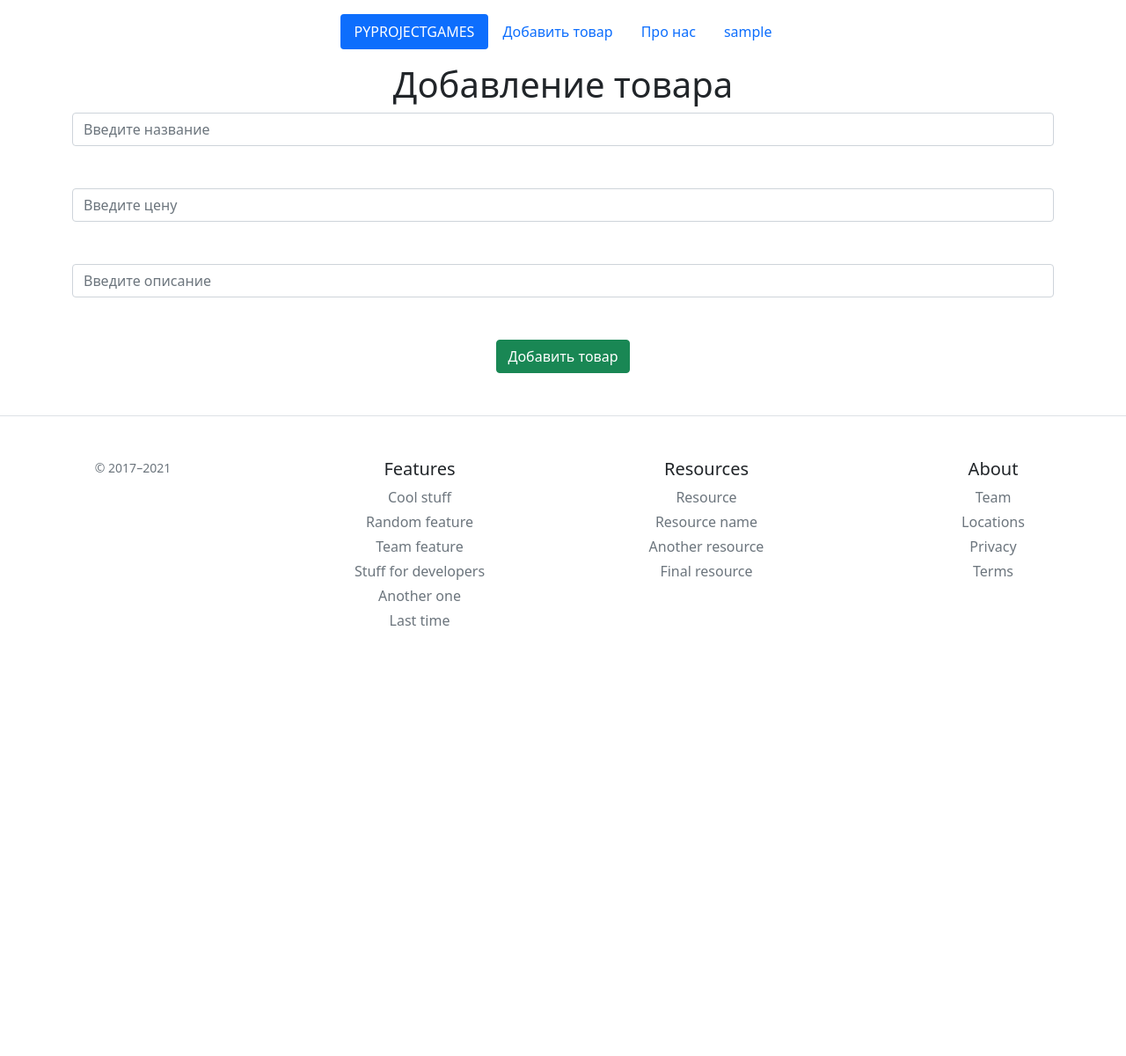
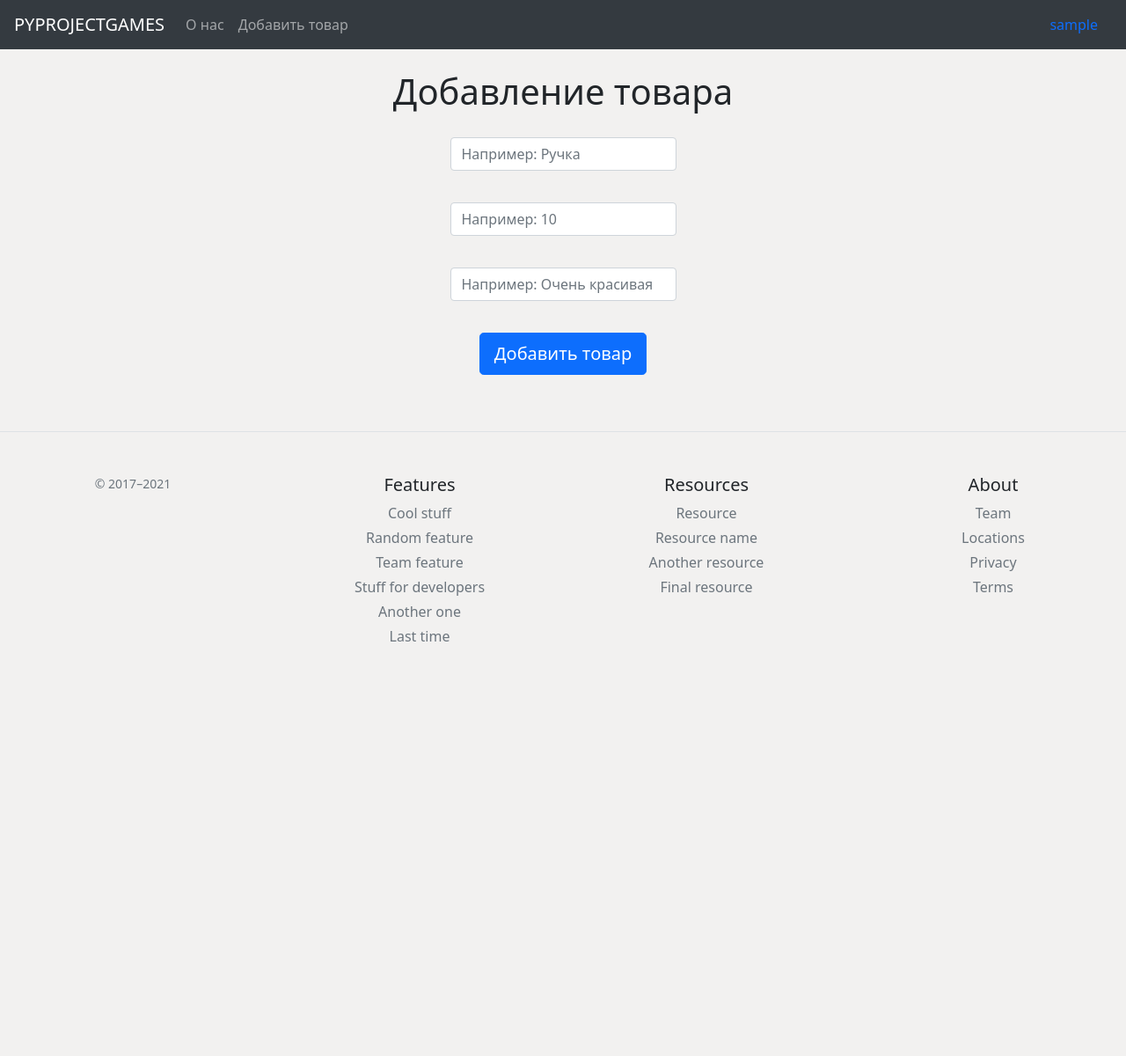
Before and after one commit to RealQuick56/Progect_flask, a Flask app: page /create in a window 1280 px wide. Shown: the whole page at 88% size. Before the commit the page ends 711 px from the top, so only its background shows below. Run offline with Flask 2, Linux system fonts and the light colour scheme; a user stored in the database is signed in; some libraries are stand-ins or nearby versions.

Commit message:
Site_Project.0.0.3 Более стабильная версия

```diff
--- a/new/routes.py
+++ b/new/routes.py
@@ -15,14 +15,12 @@ def index():
         return render_template('index.html', data=items, user='')
 
 
-
 @app.route('/about')
 def about():
     try:
         return render_template('about.html', text='Чтобы не было тут пусто...', user=session['login'])
     except:
         return render_template('about.html', text='Чтобы не было тут пусто...', user='')
-
 
 
 @app.route('/create', methods=['POST', 'GET'])
@@ -113,6 +111,11 @@ def logout():
 def profile():
     return render_template('profile.html', user=session['login'])
 
+@app.route('/buy')
+@login_required
+def buy():
+    return render_template('buy.html')
+
 
 @app.after_request
 def redirect_to_singing(response):
--- /dev/null
+++ b/new/static/css/navbar-top.css
@@ -0,0 +1,4 @@
+/* Show it's not fixed to the top */
+body {
+  min-height: 75rem;
+}
--- a/new/templates/base.html
+++ b/new/templates/base.html
@@ -1,32 +1,102 @@
 <!DOCTYPE html>
-<html lang="ru">
-<head>
-    <meta charset="UTF-8">
+<html lang="ru" prefix="og: http://ogp.me/ns#"><head>
+<meta charset="utf-8">
 <meta name="viewport" content="width=device-width, initial-scale=1">
-    <meta http-equiv="X-UA-Compatible" content="ie=edge">
-    <link rel="stylesheet" href="https://cdn.jsdelivr.net/npm/bootstrap@5.0.0-beta3/dist/css/bootstrap.min.css"
-          integrity="sha384-eOJMYsd53ii+scO/bJGFsiCZc+5NDVN2yr8+0RDqr0Ql0h+rP48ckxlpbzKgwra6" crossorigin="anonymous">
+<meta name="robots" content="index, follow"><link rel="canonical" href="https://bootstrap5.ru/examples/navbar-static">
+<meta name="description" content="Пример одной статической верхней панели навигации с дополнительным контентом.">
+<meta name="author" content="Mark Otto, Jacob Thornton, and Bootstrap contributors, Alexey Golyagin">
+<meta name="docsearch:language" content="ru">
+<meta name="docsearch:version" content="5.0">
 {% block title %}{% endblock %}
-</head>
-<div class="container">
-  <header class="d-flex justify-content-center py-3">
-    <ul class="nav nav-pills">
-      <li class="nav-item"><a href="/home" class="nav-link active">PYPROJECTGAMES</a></li>
+<!-- Bootstrap core CSS -->
+<link rel="stylesheet" href="https://stackpath.bootstrapcdn.com/bootstrap/5.0.0-alpha1/css/bootstrap.min.css" integrity="sha384-r4NyP46KrjDleawBgD5tp8Y7UzmLA05oM1iAEQ17CSuDqnUK2+k9luXQOfXJCJ4I" crossorigin="anonymous">
+<link rel="stylesheet" href="https://bootstrap5.ru/css/docs.css">
+<!-- Favicons -->
+<link rel="apple-touch-icon" href="https://bootstrap5.ru/img/favicons/apple-touch-icon.png" sizes="180x180">
+<link rel="icon" href="https://bootstrap5.ru/img/favicons/favicon-32x32.png" sizes="32x32" type="image/png">
+<link rel="icon" href="https://bootstrap5.ru/img/favicons/favicon-16x16.png" sizes="16x16" type="image/png">
+<link rel="manifest" href="https://bootstrap5.ru/img/favicons/manifest.json">
+<link rel="mask-icon" href="https://bootstrap5.ru/img/favicons/safari-pinned-tab.svg" color="#7952b3">
+<link rel="icon" href="https://bootstrap5.ru/img/favicons/favicon.ico">
+<meta name="theme-color" content="#7952b3">
+<!-- Facebook -->
+<meta property="og:url" content="https://bootstrap5.ru/examples/navbar-static">
+<meta property="og:title" content="Статическая верхняя панель навигации">
+<meta property="og:description" content="Пример одной статической верхней панели навигации с дополнительным контентом.">
+<meta property="og:type" content="website">
+<meta property="og:image" content="https://bootstrap5.ru/img/examples/navbar-static.png">
+<meta property="og:image:type" content="image/jpg">
+<meta property="og:image:width" content="1000">
+<meta property="og:image:height" content="500">
+    <style>
+      body {
+        background-color: #f2f1f0;
+      }
+
+      .bd-placeholder-img {
+        font-size: 1.125rem;
+        text-anchor: middle;
+        -webkit-user-select: none;
+        -moz-user-select: none;
+        -ms-user-select: none;
+        user-select: none;
+      }
+
+      @media (min-width: 768px) {
+        .bd-placeholder-img-lg {
+          font-size: 3.5rem;
+        }
+      }
+    </style>
+    <!-- Custom styles for this template -->
+    <link href="static/css/navbar-top.css" rel="stylesheet"></head>
+<body class="text-center">
+<nav class="navbar navbar-expand-md navbar-dark bg-dark mb-4">
+  <div class="container-fluid">
+    <a class="navbar-brand" href="/home">PYPROJECTGAMES</a>
+    <button class="navbar-toggler" type="button" data-toggle="collapse" data-target="#navbarCollapse" aria-controls="navbarCollapse" aria-expanded="false" aria-label="Toggle navigation">
+      <span class="navbar-toggler-icon"></span>
+    </button>
+    <div class="collapse navbar-collapse" id="navbarCollapse">
+      <ul class="navbar-nav mr-auto mb-2 mb-md-0">
         {% if user == session['login'] %}
-      <li class="nav-item"><a href="/create" class="nav-link">Добавить товар</a></li>
-      <li class="nav-item"><a href="/about" class="nav-link">Про нас</a></li>
-      <li class="nav-item"><a class="nav-link" href="/profile">{{ user }}</a></li>
+        <li class="nav-item active">
+          <a class="nav-link" aria-current="page" href="/about">О нас</a>
+        </li>
+        <li class="nav-item">
+          <a class="nav-link" href="/create">Добавить товар</a>
+        </li>
         {% else %}
-      <li class="nav-item"><a href="/login" class="nav-link">Вход</a></li>
-      <li class="nav-item"><a href="/registration" class="nav-link">Регистрация</a></li>
+        <li class="nav-item active">
+          <a class="nav-link" aria-current="page" href="/about">О нас</a>
+        </li>
         {% endif %}
       </ul>
-  </header>
+      <form class="d-flex justify-content-center">
+        {% if user == session['login'] %}
+        <a class="nav-link" aria-current="page" href="/profile">{{ user }}</a>
+        {% else %}
+        <a class="nav-link" aria-current="page" href="/login">Вход</a>
+        {% endif %}
+      </form>
     </div>
-<body class="text-center">
+  </div>
+</nav>
 
 {% block body %}{% endblock %}
 
+<script type="text/javascript" async="" src="https://www.google-analytics.com/analytics.js"></script><script async="" src="https://mc.yandex.ru/metrika/tag.js"></script><script src="https://stackpath.bootstrapcdn.com/bootstrap/5.0.0-alpha1/js/bootstrap.bundle.min.js"></script>
+<!-- Global site tag (gtag.js) - Google Analytics -->
+<script async="" src="https://www.googletagmanager.com/gtag/js?id=UA-179173139-1"></script>
+<script>
+  window.dataLayer = window.dataLayer || [];
+  function gtag(){ dataLayer.push(arguments); }
+  gtag('js', new Date());
+
+  gtag('config', 'UA-179173139-1');
+</script>
+<!-- Yandex.Metrika counter --> <script type="text/javascript"> (function(m,e,t,r,i,k,a){ m[i]=m[i]||function(){ (m[i].a=m[i].a||[]).push(arguments) }; m[i].l=1*new Date();k=e.createElement(t),a=e.getElementsByTagName(t)[0],k.async=1,k.src=r,a.parentNode.insertBefore(k,a)}) (window, document, "script", "https://mc.yandex.ru/metrika/tag.js", "ym"); ym(67718821, "init", { clickmap:true, trackLinks:true, accurateTrackBounce:true, webvisor:true }); </script> <noscript><div><img src="https://mc.yandex.ru/watch/67718821" style="position:absolute; left:-9999px;" alt="" /></div></noscript> <!-- /Yandex.Metrika counter -->
+<script src="https://stackpath.bootstrapcdn.com/bootstrap/5.0.0-alpha1/js/bootstrap.bundle.min.js"></script>
 <div>
   <footer class="pt-4 my-md-5 pt-md-5 border-top">
     <div class="row">
--- a/new/templates/create.html
+++ b/new/templates/create.html
@@ -7,11 +7,21 @@
 {% block body %}
 <div class="container">
   <h1>Добавление товара</h1>
-  <form method="post">
-    <input type="text" class="form-control" name="title" id="title" placeholder="Введите название"><br><br>
-    <input type="number" class="form-control" name="price" id="price" placeholder="Введите цену"><br><br>
-    <input type="text" class="form-control" name="text" id="text" placeholder="Введите описание"><br><br>
-    <button class="btn btn-success" type="submit">Добавить товар</button>
+  <div class="container d-flex justify-content-center">
+  <form method="POST">
+
+
+    <div class="form-floating py-3 m-1">
+      <input type="text" class="form-control w-auto"  name="title" placeholder="Например: Ручка">
+    </div>
+    <div class="form-floating py-3 m-1">
+      <input type="number" class="form-control w-auto"  name="price" placeholder="Например: 10">
+    </div>
+    <div class="form-floating py-3 m-1">
+      <input type="text" class="form-control w-auto"  name="text" placeholder="Например: Очень красивая">
+    </div>
+    <button class="w-auto btn btn-lg btn-primary py-2 m-3" type="submit" value="Registration">Добавить товар</button>
   </form>
 </div>
+  </div>
 {% endblock %}
--- a/new/templates/login.html
+++ b/new/templates/login.html
@@ -31,11 +31,6 @@
       <label class="py-4" for="floatingPassword">Введите пароль</label>
     </div>
     </div>
-    <div class="checkbox mb-3">
-      <label>
-        <input type="checkbox" value="remember-me"> Запомнить меня
-      </label>
-    </div>
     <button class="w-auto btn btn-lg btn-primary" type="submit" value="Login">Войти</button>
     <button class="w-auto btn btn-lg btn-primary" type="submit">Зарегистрироваться</button>
   </form>
--- a/new/templates/profile.html
+++ b/new/templates/profile.html
@@ -6,5 +6,5 @@
 
 {% block body %}
 <h1>{{ user }}</h1>
-<button class="w-auto btn btn-lg btn-primary py-2" type="submit" value="Registration"><a href="/logout">Выйти</a></button>
+<br>
 {% endblock %}
```
Also changed, not shown: new/templates/buy.html (added, +12 -0 lines), new/templates/index.html (+7 -9 lines), new/templates/register.html (+6 -15 lines), new/shop.db (deleted), new/static/css/docs.css (added), new/templates/shop.db. Lines whose indentation alone changed are shown as unchanged.
